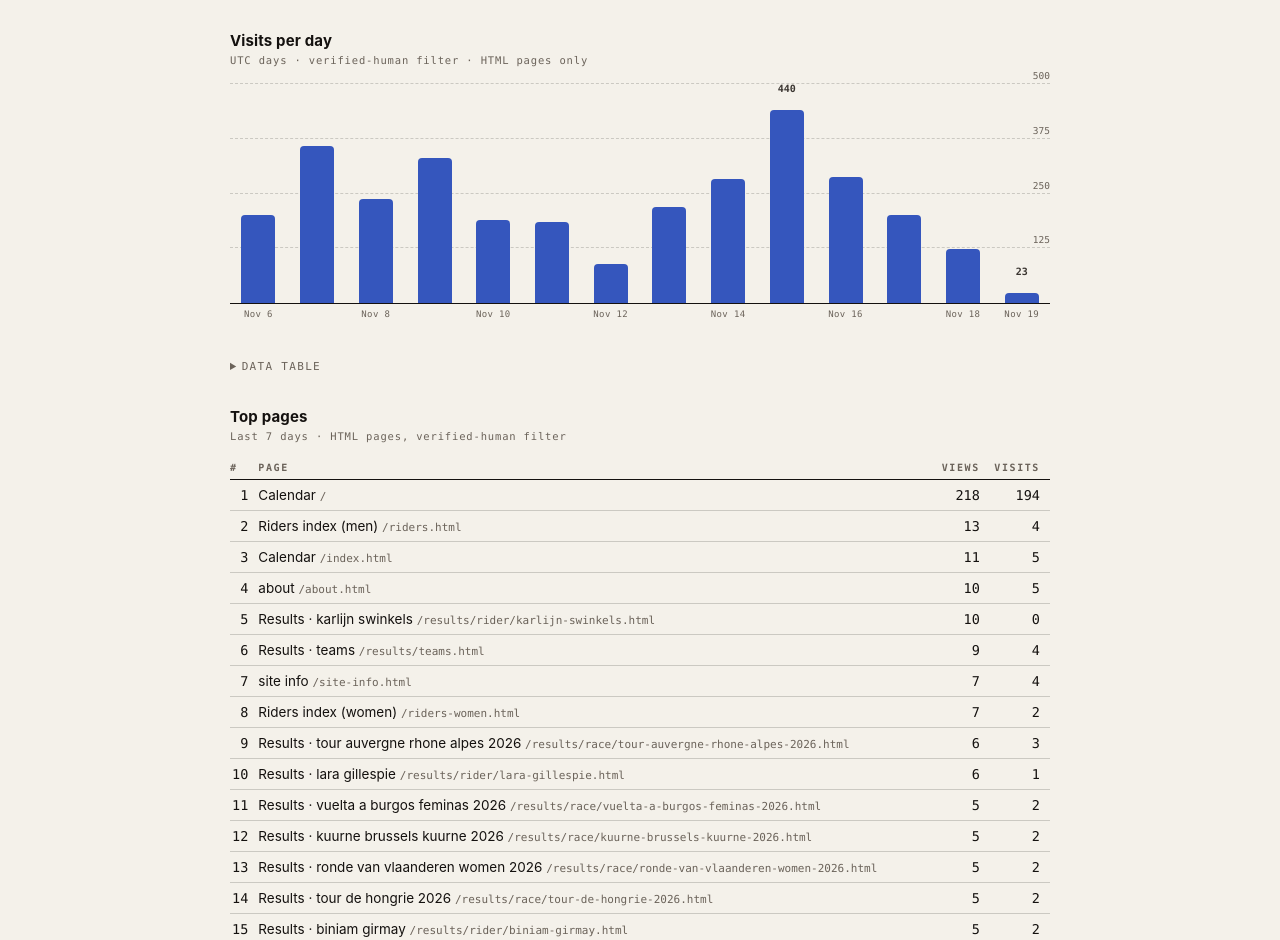
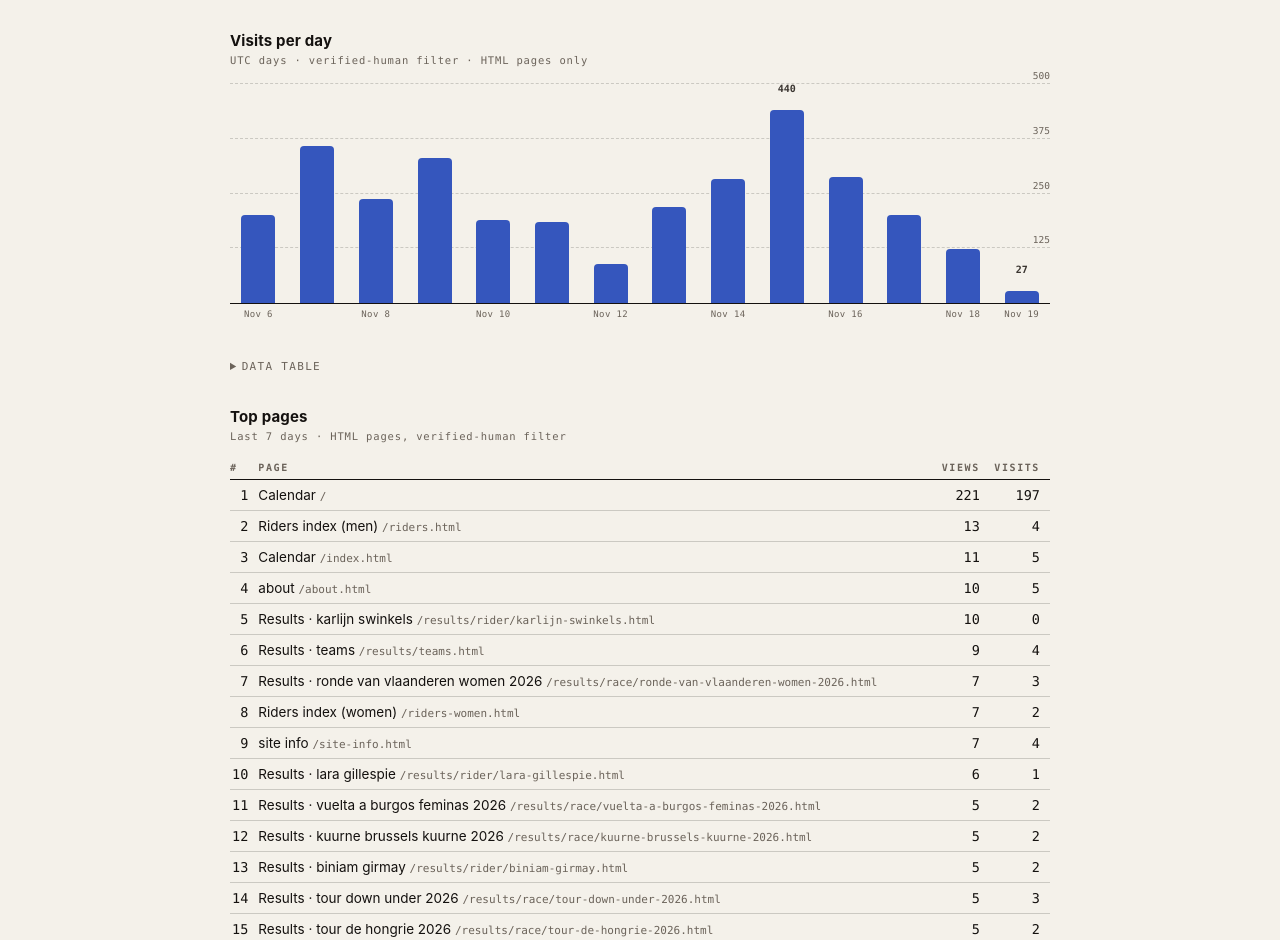
Before and after one commit to RobGruhl/apollo-telemetry, a plain HTML site: page nsc.html in a window 1280 px wide. Shown: the part 194-1134 px from the top of the page. Drawn offline with Linux system fonts and the light colour scheme.

Commit message:
Telemetry refresh 2026-11-19T07:07Z

```diff
--- a/data/nsc-history.json
+++ b/data/nsc-history.json
@@ -91,7 +91,7 @@
   "2026-11-16": 548,
   "2026-11-17": 446,
   "2026-11-18": 387,
-  "2026-11-19": 225
+  "2026-11-19": 230
  },
  "views": {
   "2026-08-20": 832,
@@ -185,7 +185,7 @@
   "2026-11-16": 498,
   "2026-11-17": 392,
   "2026-11-18": 600,
-  "2026-11-19": 208
+  "2026-11-19": 213
  },
  "visits": {
   "2026-08-20": 674,
@@ -279,6 +279,6 @@
   "2026-11-16": 288,
   "2026-11-17": 200,
   "2026-11-18": 124,
-  "2026-11-19": 23
+  "2026-11-19": 27
  }
 }
--- a/nsc.html
+++ b/nsc.html
@@ -107,14 +107,14 @@
 <script>
   // ===== DATA:BEGIN ===== (regenerated by scripts/refresh.py — do not hand-edit between markers)
   const DATA = {
-  "snapshotUTC": "2026-11-19 06:37 UTC",
+  "snapshotUTC": "2026-11-19 07:07 UTC",
   "start": "2026-08-20",
   "yMax": 500,
   "tiles": {
-    "visitsToday": 23,
-    "viewsToday": 208,
-    "uniquesToday": 225,
-    "visitsTotal": 30087
+    "visitsToday": 27,
+    "viewsToday": 213,
+    "uniquesToday": 230,
+    "visitsTotal": 30091
   },
   "days": [
     {
@@ -184,16 +184,16 @@
     },
     {
       "d": "Nov 19",
-      "visits": 23,
-      "views": 208
+      "visits": 27,
+      "views": 213
     }
   ],
   "pages": [
     {
       "path": "/",
       "name": "Calendar",
-      "views": 218,
-      "visits": 194
+      "views": 221,
+      "visits": 197
     },
     {
       "path": "/riders.html",
@@ -226,10 +226,10 @@
       "visits": 4
     },
     {
-      "path": "/site-info.html",
-      "name": "site info",
+      "path": "/results/race/ronde-van-vlaanderen-women-2026.html",
+      "name": "Results · ronde van vlaanderen women 2026",
       "views": 7,
-      "visits": 4
+      "visits": 3
     },
     {
       "path": "/riders-women.html",
@@ -238,10 +238,10 @@
       "visits": 2
     },
     {
-      "path": "/results/race/tour-auvergne-rhone-alpes-2026.html",
-      "name": "Results · tour auvergne rhone alpes 2026",
-      "views": 6,
-      "visits": 3
+      "path": "/site-info.html",
+      "name": "site info",
+      "views": 7,
+      "visits": 4
     },
     {
       "path": "/results/rider/lara-gillespie.html",
@@ -262,20 +262,20 @@
       "visits": 2
     },
     {
-      "path": "/results/race/ronde-van-vlaanderen-women-2026.html",
-      "name": "Results · ronde van vlaanderen women 2026",
+      "path": "/results/rider/biniam-girmay.html",
+      "name": "Results · biniam girmay",
       "views": 5,
       "visits": 2
     },
     {
+      "path": "/results/race/tour-down-under-2026.html",
+      "name": "Results · tour down under 2026",
+      "views": 5,
+      "visits": 3
+    },
+    {
       "path": "/results/race/tour-de-hongrie-2026.html",
       "name": "Results · tour de hongrie 2026",
-      "views": 5,
-      "visits": 2
-    },
-    {
-      "path": "/results/rider/biniam-girmay.html",
-      "name": "Results · biniam girmay",
       "views": 5,
       "visits": 2
     }
```
Also changed, not shown: index.html (+5 -5 lines).
